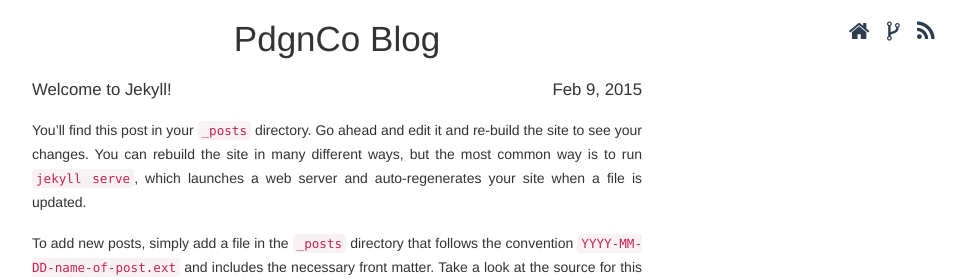
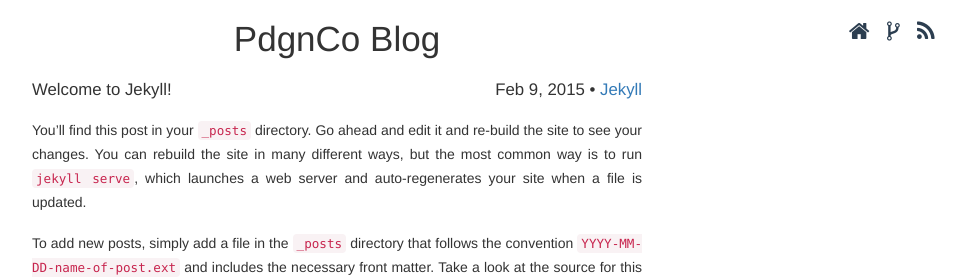
Before and after one commit to Pdgn/blog, a Jekyll site: the page built from _posts/2015-02-09-welcome-to-jekyll.markdown, in a window 1280 px wide. Shown: the top 279 px of the page, without its empty margins (303-1269 px from the left). Built offline with Jekyll 4.4.1, drawn with Linux system fonts in a browser that asks for light colours.

Commit message:
Added support for author urls.

```diff
--- a/_layouts/post.html
+++ b/_layouts/post.html
@@ -3,7 +3,7 @@
 ---
 <div class="post-info">
     <div class="post-title pull-left">{{ page.title }}</div>
-    <div class="post-meta pull-right">{{ page.date | date: "%b %-d, %Y" }}{% if page.author %} &bull; {{ page.author }}{% endif %}{% if page.meta %} &bull; {{ page.meta }}{% endif %}</div>
+    <div class="post-meta pull-right">{{ page.date | date: "%b %-d, %Y" }}{% if page.author %} &bull; {% if page.author_url %}<a href="{{ page.author_url }}">{% endif %}{{ page.author }}{% if page.author_url %}</a>{% endif %}{% endif %}</div>
     <div class="clearfix"></div>
 </div>
 {{ content }}
--- a/_posts/2015-02-09-welcome-to-jekyll.markdown
+++ b/_posts/2015-02-09-welcome-to-jekyll.markdown
@@ -1,6 +1,8 @@
 ---
 layout: post
 title:  "Welcome to Jekyll!"
+author: "Jekyll"
+author_url: "#"
 date:   2015-02-09 22:56:15
 categories: jekyll update
 ---
--- a/index.html
+++ b/index.html
@@ -13,7 +13,7 @@
       <div class="post-title pull-left">
         <a href="{{ post.url | prepend: site.baseurl }}">{{ post.title }}</a>
       </div>
-      <div class="post-meta pull-right">{{ post.date | date: "%b %-d, %Y" }}{% if post.author %} &bull; {{ post.author }}{% endif %}</div>
+      <div class="post-meta pull-right">{{ post.date | date: "%b %-d, %Y" }}{% if post.author %} &bull; {% if post.author_url %}<a href="{{ post.author_url }}">{% endif %}{{ post.author }}{% if post.author_url %}</a>{% endif %}{% endif %}</div>
       <div class="clearfix"></div>
     {% if post.excerpt %}
         <div class="post-desc">{{ post.excerpt | strip_html | strip_newlines | truncate: 200 }}</div>
```
